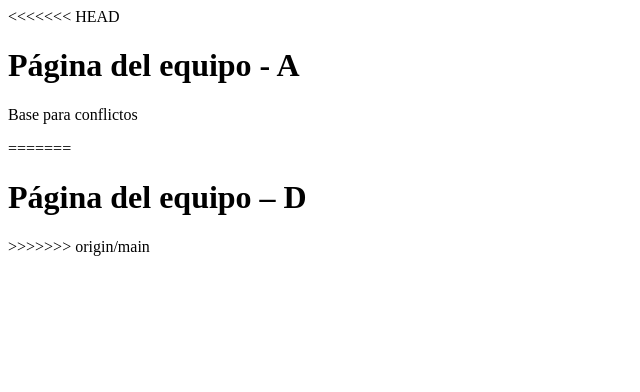
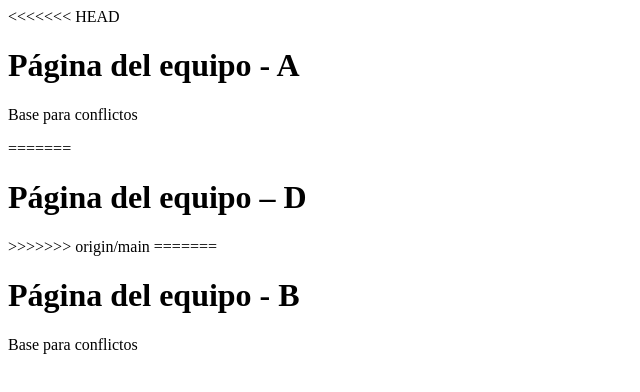
Before and after one commit to org-equipo-1/web-conflicto, a plain HTML site: page index.html in a window 1280 px wide. Shown: the whole page, without its empty margins (0-640 px from the left). Drawn offline with Linux system fonts and the light colour scheme.

Commit message:
feat: personalizo titulo en h1

```diff
--- a/index.html
+++ b/index.html
@@ -5,3 +5,6 @@
 =======
 <h1>Página del equipo – D</h1>
 >>>>>>> origin/main
+=======
+<h1>Página del equipo - B</h1>
+<p>Base para conflictos</p>
```
